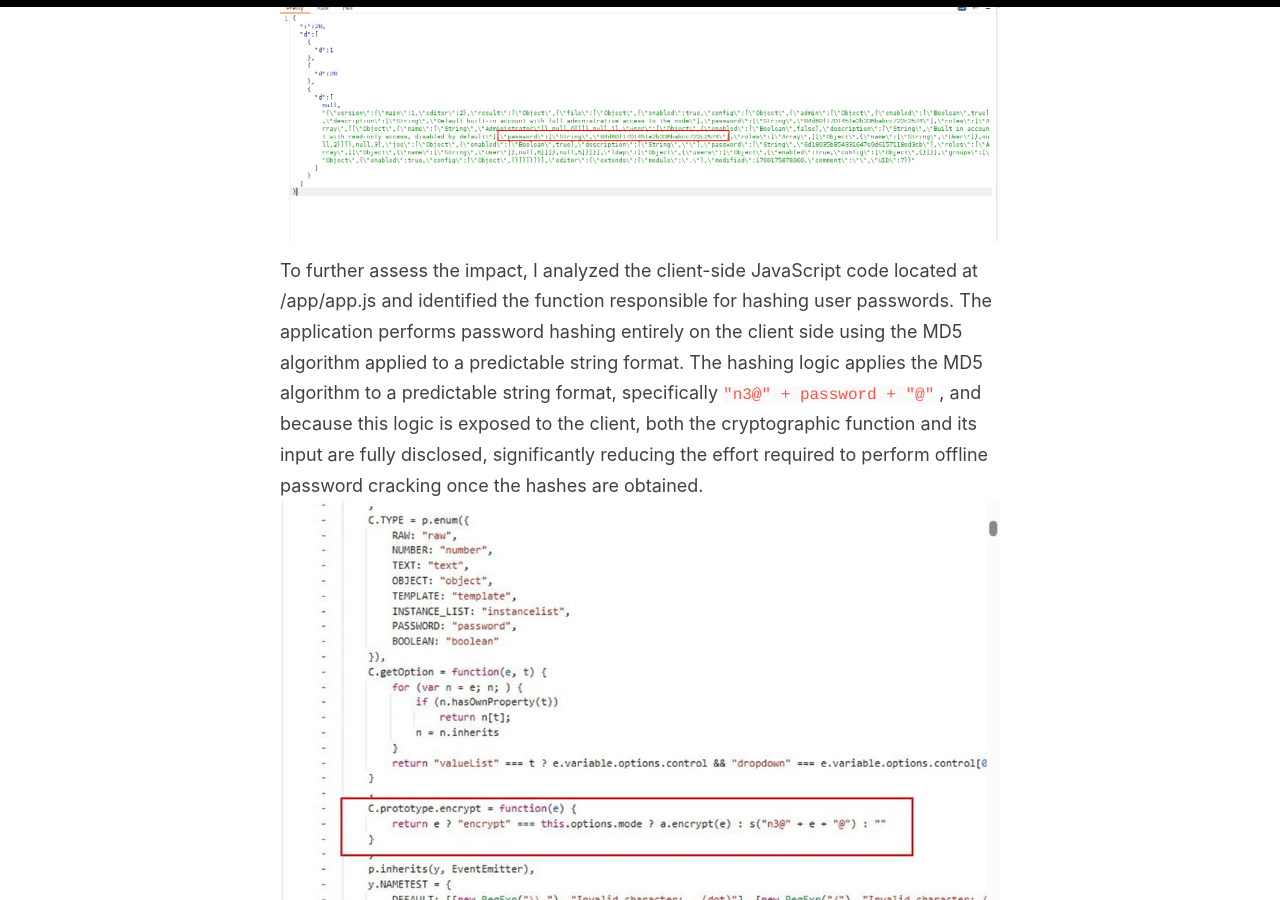
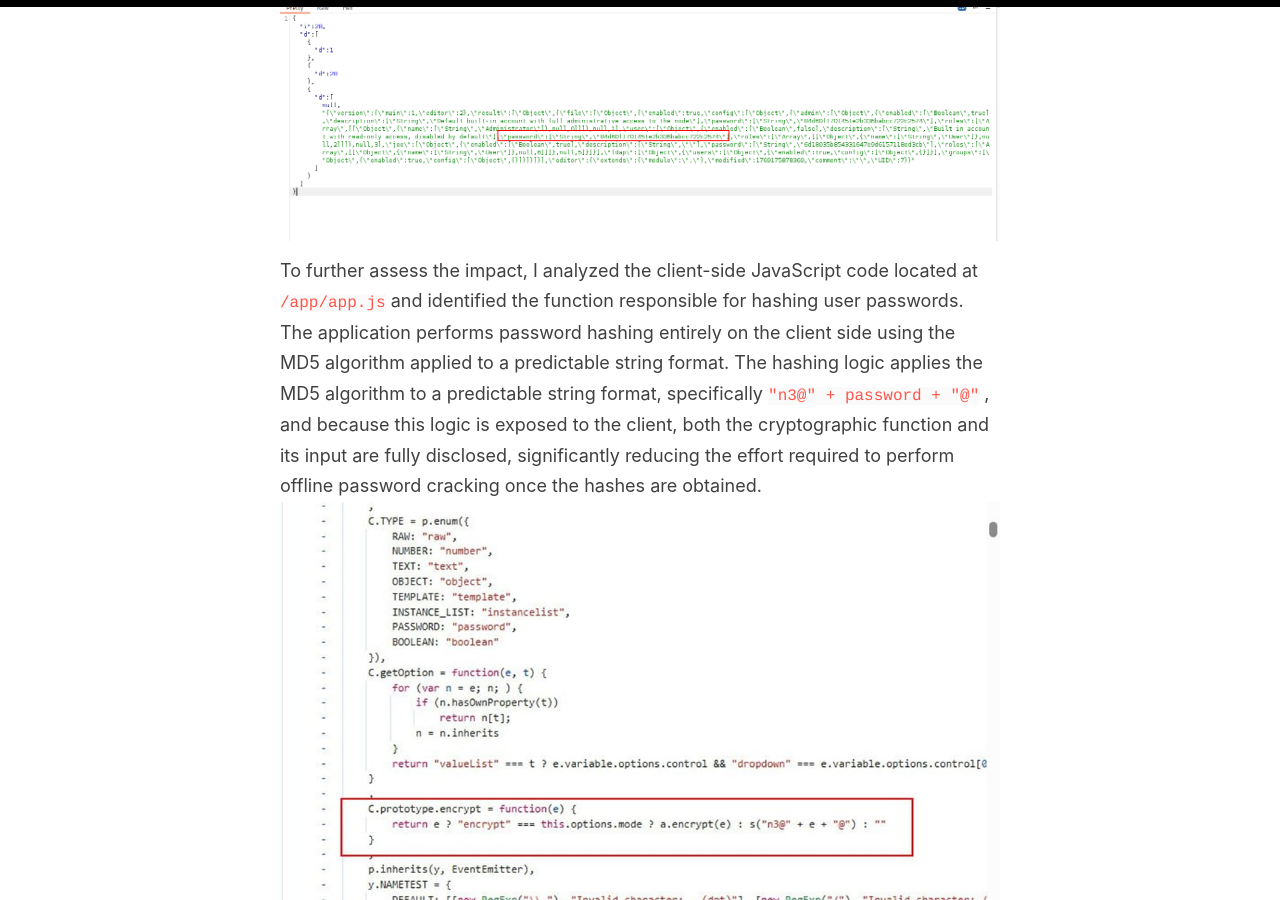
Before and after one commit to JoseAbreu28/JoseAbreu28.github.io, a Jekyll site: the page built from _posts/2026-01-23-CVE-2025-69929.md, in a window 1280 px wide and 900 px high, scrolled down 2178 px. Built offline with Jekyll 4.4.1, drawn with Linux system fonts in a browser that asks for light colours.

Commit message:
Update 2026-01-23-CVE-2025-69929.md

```diff
--- a/_posts/2026-01-23-CVE-2025-69929.md
+++ b/_posts/2026-01-23-CVE-2025-69929.md
@@ -31,7 +31,7 @@ While navigating through the application, I accessed the configuration interface
 While interacting with this functionality, I monitored the application traffic and identified that the frontend communicates with the backend using WebSockets. Upon loading the user management interface, the WebSocket response returned detailed information for all registered users. Notably, this response included password hashes for every account, including users with higher privileges.
 ![n3uron traffic](/images/DATA/n3uron_traffic.png)
 
-To further assess the impact, I analyzed the client-side JavaScript code located at /app/app.js and identified the function responsible for hashing user passwords. The application performs password hashing entirely on the client side using the MD5 algorithm applied to a predictable string format. The hashing logic applies the MD5 algorithm to a predictable string format, specifically `"n3@" + password + "@"`
+To further assess the impact, I analyzed the client-side JavaScript code located at ``/app/app.js`` and identified the function responsible for hashing user passwords. The application performs password hashing entirely on the client side using the MD5 algorithm applied to a predictable string format. The hashing logic applies the MD5 algorithm to a predictable string format, specifically `"n3@" + password + "@"`
 , and because this logic is exposed to the client, both the cryptographic function and its input are fully disclosed, significantly reducing the effort required to perform offline password cracking once the hashes are obtained.
 ![n3uron crypto](/images/DATA/n3uron_code.jpg)
 
```
